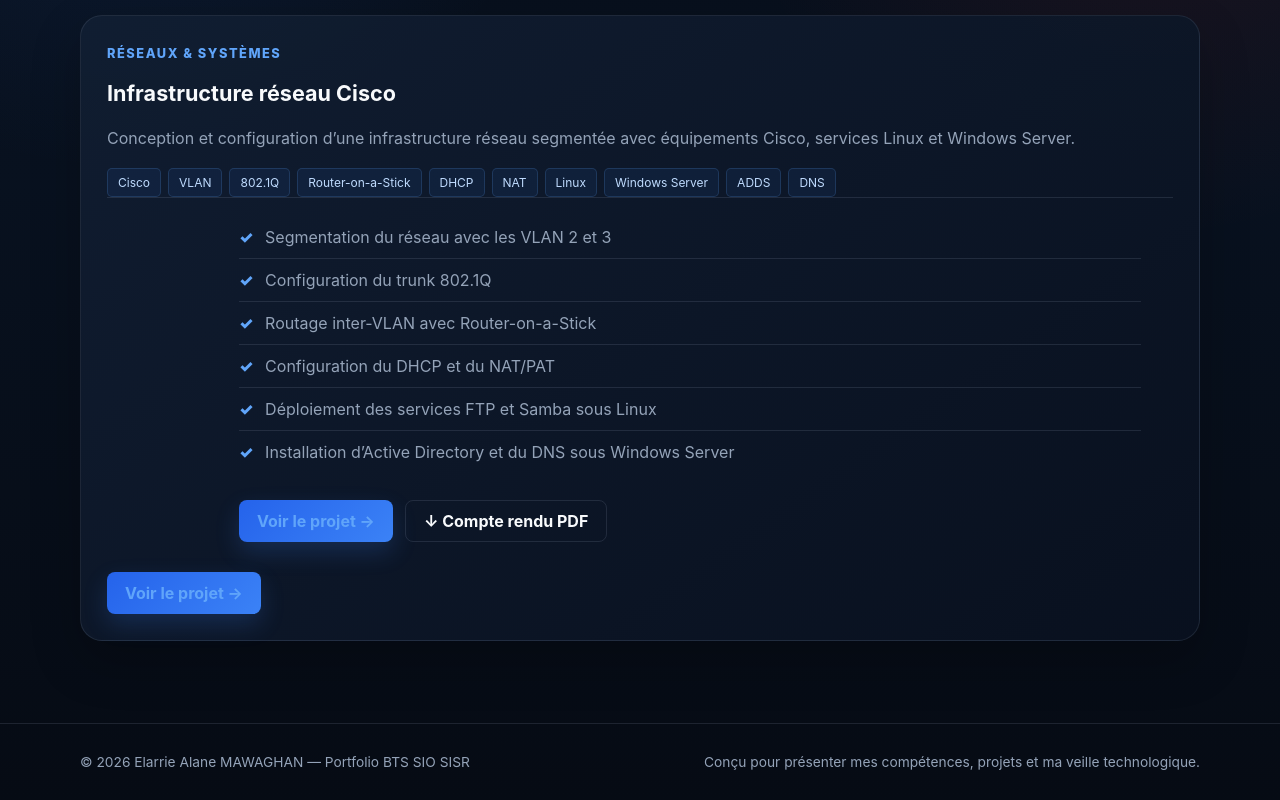
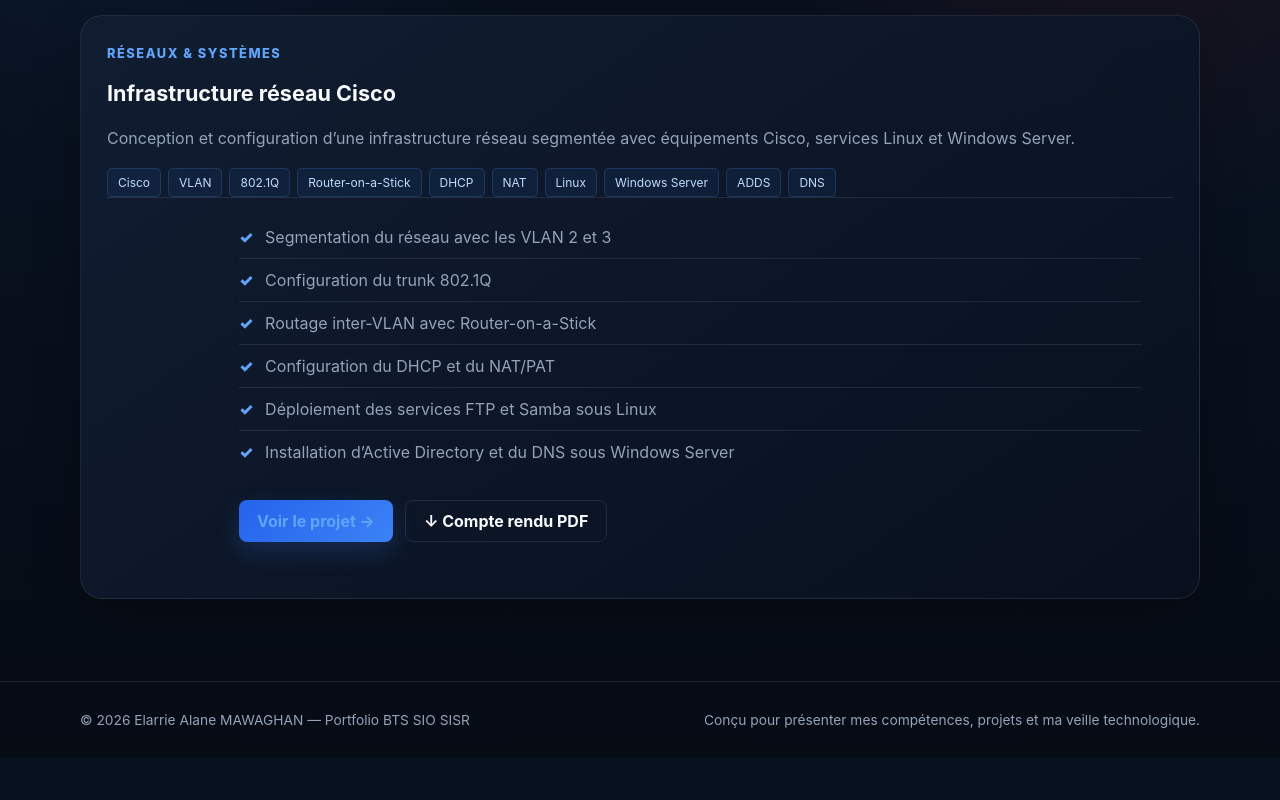
Before and after one commit to mawaghanelarrie-max/Portfolio-V2, a Vue app: page /projets in a window 1280 px wide. Shown: the part 431-1231 px from the top of the page. After the commit the page ends 1189 px from the top, so only its background shows below. Built offline with nearby package versions, Linux system fonts and the light colour scheme.

Commit message:
suppression d'un bouton du projet 1

```diff
--- a/src/views/ProjectsView.vue
+++ b/src/views/ProjectsView.vue
@@ -96,16 +96,7 @@ route: "/projets/infrastructure-reseau"
   <button class="project-pdf-button">
     ↓ Compte rendu PDF
   </button>
-
 </div>
-
-        <RouterLink
-  to="/projets/infrastructure-reseau"
-  class="project-button"
->
-  Voir le projet →
-</RouterLink>
-
       </article>
 
     </div>
```
